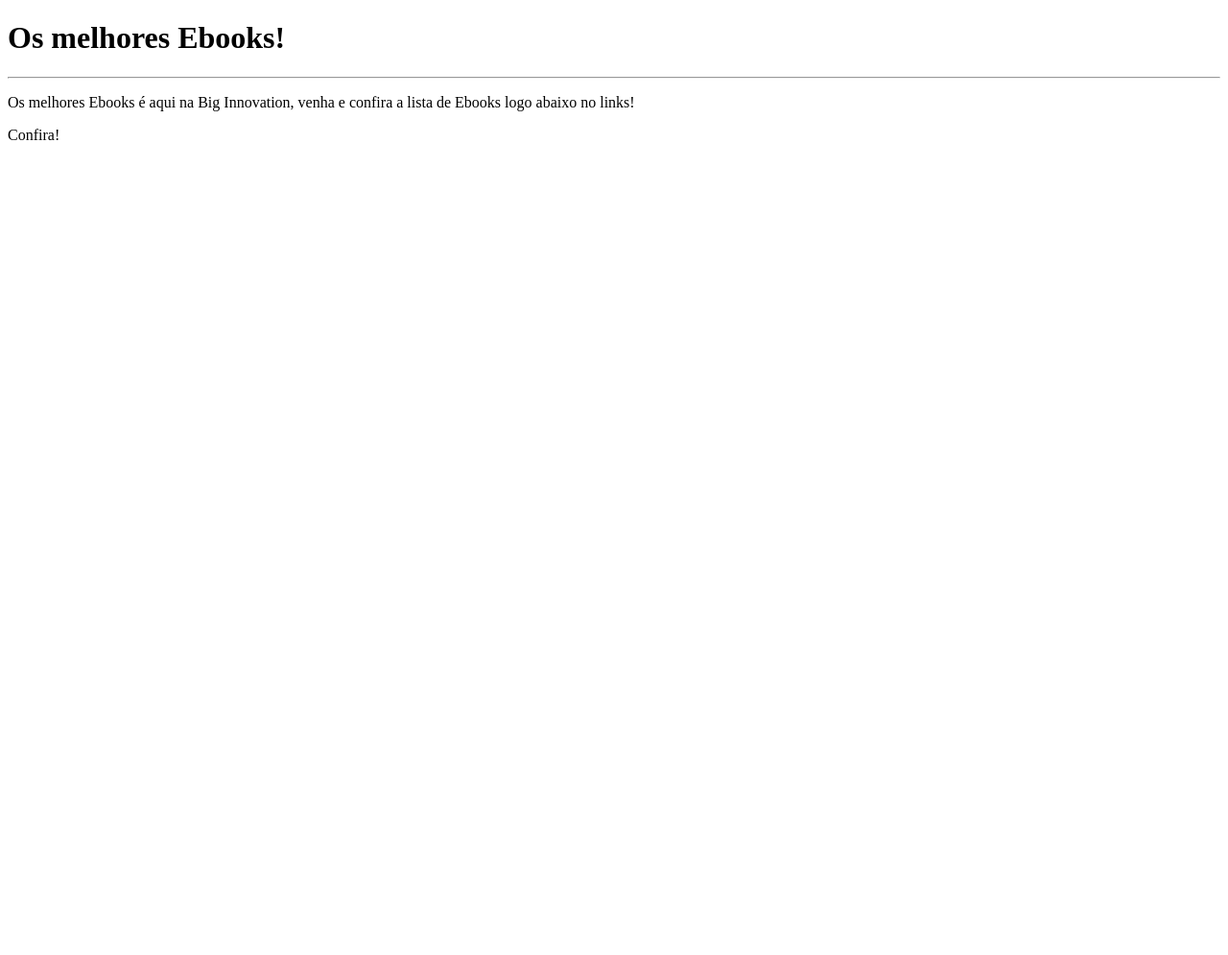
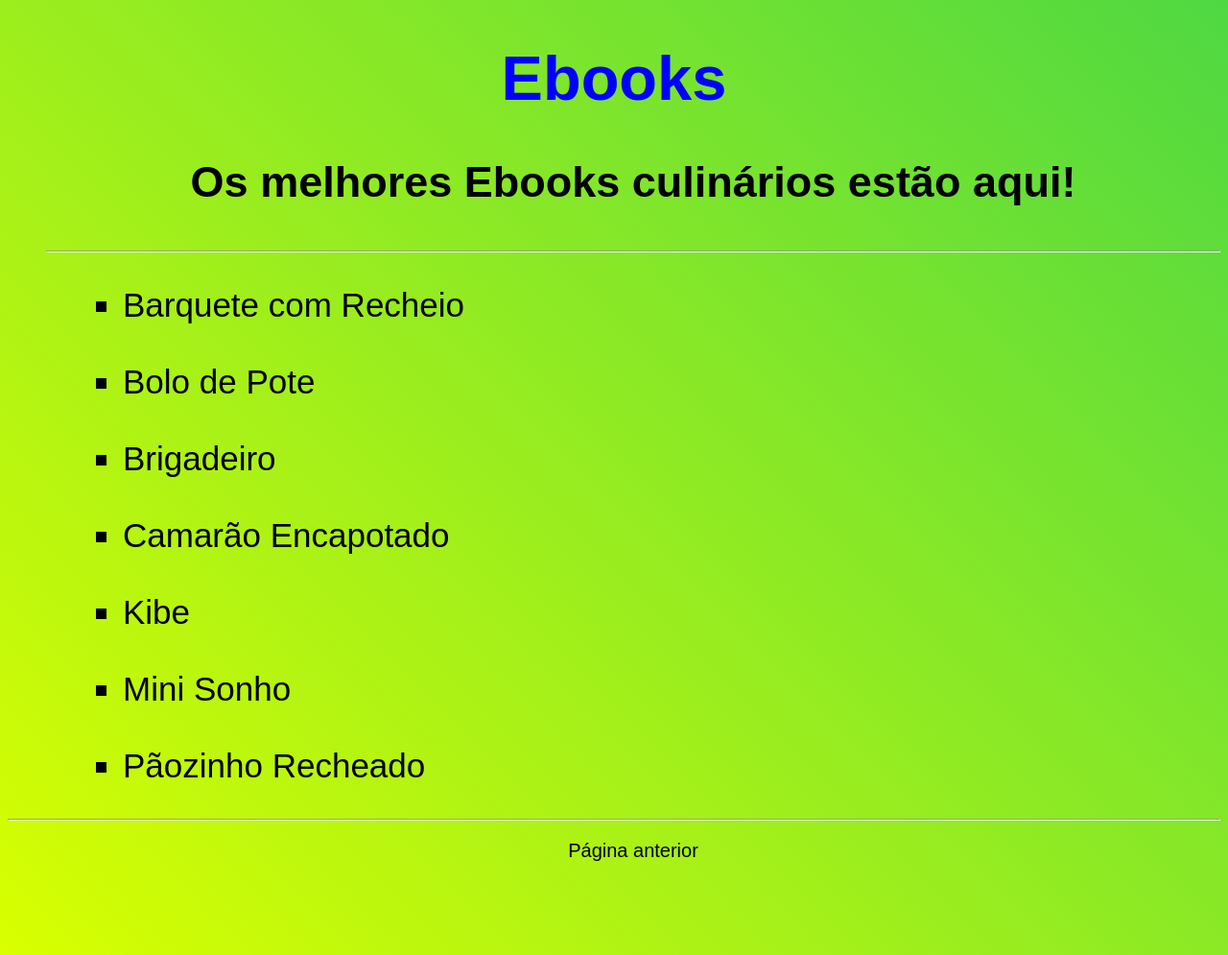
Before and after one commit to RobsonSantos3795/index, a plain HTML site: page index.html in a window 1280 px wide. Shown: the whole page at 96% size. Before the commit the page ends 800 px from the top, so only its background shows below. Drawn offline with Linux system fonts and the light colour scheme.

Commit message:
Arquivos Ebooks
Ebooks variados de receitas!

```diff
--- a/index.html
+++ b/index.html
@@ -3,15 +3,51 @@
 <head>
     <meta charset="UTF-8">
     <meta name="viewport" content="width=device-width, initial-scale=1.0">
-    <title>Ebooks</title>
+    <link rel="stylesheet" href="main.css">
+    <title>Big Ebooks</title>
 </head>
 <body>
+    <header>
+        <h1 class="titulo">Ebooks</h1>
+        <b>
+            <ul>
 
-    <h1>Os melhores Ebooks!</h1>
-    <hr>
-    <p>Os melhores Ebooks é aqui na Big Innovation, venha e confira a lista de Ebooks logo abaixo no links!</p>
-    <p>Confira!</p>
+                    <p class="texto-principal">Os melhores Ebooks culinários estão aqui!</p>
 
+                <hr>
+
+            </ul>
+
+        </b>
+    </header>
+    <header class="opcoes">
+        <ul><ul><ul>
+            <li><a href="https://drive.google.com/file/d/1gZAtREBo5u-KYNB6H4xnLYZKgRQrPc05/view?usp=drive_link">Barquete com Recheio</a></li>
+            <br>
+            <li><a href="https://drive.google.com/file/d/162UzPZAdZOf0TeB8Fs8rDePcwfNmXv0s/view?usp=drive_link">Bolo de Pote</a></li>
+            <br>
+            <li><a href="https://drive.google.com/file/d/18hyxTJHHosK69njFiPV6KNtTu9q58_W6/view?usp=drive_link">Brigadeiro</a></li>
+            <br>
+            <li><a href="https://drive.google.com/file/d/1e9CfOvP2OJFpXT8r8qHfA3ciq02872ll/view?usp=drive_link">Camarão Encapotado</a></li>
+            <br>
+            <li><a href="https://drive.google.com/file/d/1nX-wg2GE5XqxdricpjX4SXAR76SuGkWp/view?usp=drive_link">Kibe</a></li>
+            <br>
+            <li><a href="https://drive.google.com/file/d/1Q0O4wWjQXSMZyYur3ARz9D3PZSByoCwp/view?usp=drive_link">Mini Sonho</a></li>
+            <br>
+            <li><a href="https://drive.google.com/file/d/12e_SYXkGvHwitpa2VOxV4TwSM9Va-xXl/view?usp=drive_link">Pãozinho Recheado</a></li>
+        </ul></ul></ul>
+                <hr>
+    </header>
+    <header class="pagina-anterior">
+        <ul>
+
+                <a href="bigservicos.html">Página anterior</a>
+
+
+        </ul>
+
+        <br><br><br>
+    </header>
 
 </body>
 </html>
--- /dev/null
+++ b/main.css
@@ -0,0 +1,30 @@
+a:link{
+    text-decoration: none;
+    color: black;
+}
+a:hover{
+    text-decoration: none;
+    color: blue;
+}
+.titulo{
+    text-align: center;
+    color: blue;
+    font-size: 65px;
+}
+.texto-principal{
+    font-size: 45px;
+    text-align: center;
+}
+.opcoes{
+    font-size: 35px;
+
+}
+.pagina-anterior{
+    font-size: 20px;
+    text-align: center;
+}
+body{
+    font-family: Arial, Helvetica, sans-serif;
+    background-image: linear-gradient(45deg, rgb(217, 255, 0), rgb(79, 216, 66));
+    display: list-item;
+}
```
